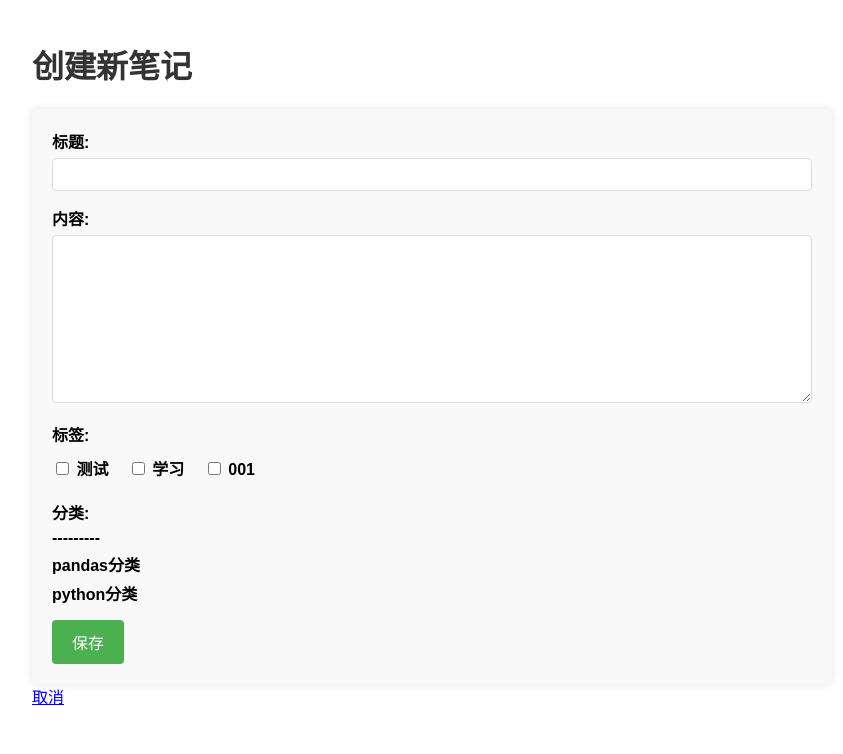
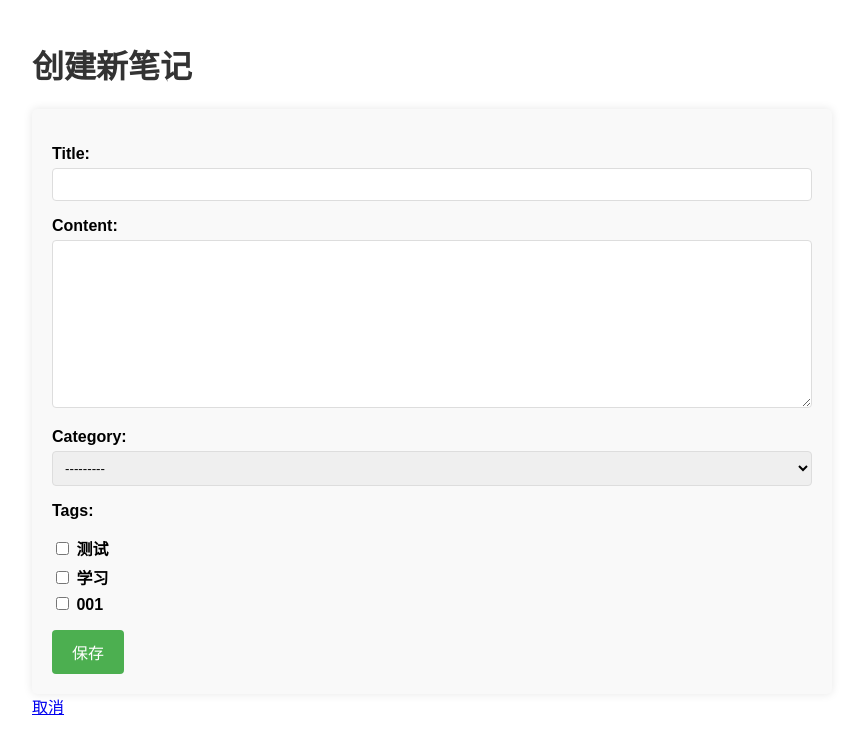
Before and after one commit to VeraAquarius/mynotes, a Django app: page /notes/create/ in a window 1280 px wide. Shown: the top 754 px of the page, without its empty margins (208-1051 px from the left). Run offline with Django 5.2, Linux system fonts and the light colour scheme; the first user in the database is signed in; data comes from the database, SQL or seed files in the repository.

Commit message:
day 34 更新笔记的展示内容，显示新增加的分类内容

```diff
--- a/templates/notes/create_note.html
+++ b/templates/notes/create_note.html
@@ -68,36 +68,37 @@
  <h1>创建新笔记</h1>
     <form method="post">
         {% csrf_token %}
-        <div class="form-group">
-            <label for="id_title">标题:</label>
-            {{ form.title }}
-        </div>
-        <div class="form-group">
-            <label for="id_content">内容:</label>
-            {{ form.content }}
-        </div>
-        <div class="form-group">
-            <label>标签:</label>
-            <div class="checkbox-group">
-                {% for tag in form.tags %}
-                    <label>
-                        {{ tag.tag }}
-                        {{ tag.choice_label }}
-                    </label>
-                {% endfor %}
-            </div>
-        </div>
-        <div class="form-group">
-            <label>分类:</label>
-            <div class="radio-group">
-                {% for cate in form.category %}
-                    <label>
-                        {{ cate.category }}
-                        {{ cate.choice_label }}
-                    </label>
-                {% endfor %}
-            </div>
-        </div>
+        {{ form.as_p }}
+{#        <div class="form-group">#}
+{#            <label for="id_title">标题:</label>#}
+{#            {{ form.title }}#}
+{#        </div>#}
+{#        <div class="form-group">#}
+{#            <label for="id_content">内容:</label>#}
+{#            {{ form.content }}#}
+{#        </div>#}
+{#        <div class="form-group">#}
+{#            <label>标签:</label>#}
+{#            <div class="checkbox-group">#}
+{#                {% for tag in form.tags %}#}
+{#                    <label>#}
+{#                        {{ tag.tag }}#}
+{#                        {{ tag.choice_label }}#}
+{#                    </label>#}
+{#                {% endfor %}#}
+{#            </div>#}
+{#        </div>#}
+{#        <div class="form-group">#}
+{#            <label>分类:</label>#}
+{#            <div class="radio-group">#}
+{#                {% for cate in form.category %}#}
+{#                    <label>#}
+{#                        {{ cate.category }}#}
+{#                        {{ cate.choice_label }}#}
+{#                    </label>#}
+{#                {% endfor %}#}
+{#            </div>#}
+{#        </div>#}
         <button type="submit">保存</button>
     </form>
     <a href="{% url 'index' %}">取消</a>
--- a/templates/notes/index.html
+++ b/templates/notes/index.html
@@ -12,6 +12,7 @@
         {% for note in page_obj %}
             <li>{{ note.title }} - {{ note.created_at }}
                 <div>标签: {% for tag in note.tags.all %}{{ tag.name }} {% endfor %}</div>
+                <div>分类: {{ note.category.name }} </div>
                 <a href="{% url 'note_detail' note.id %}">查看</a>
                 <a href="{% url 'edit_note' note.id %}">编辑</a>
                 <a href="{% url 'delete_note' note.id %}">删除</a>
```
Also changed, not shown: db.sqlite3.
